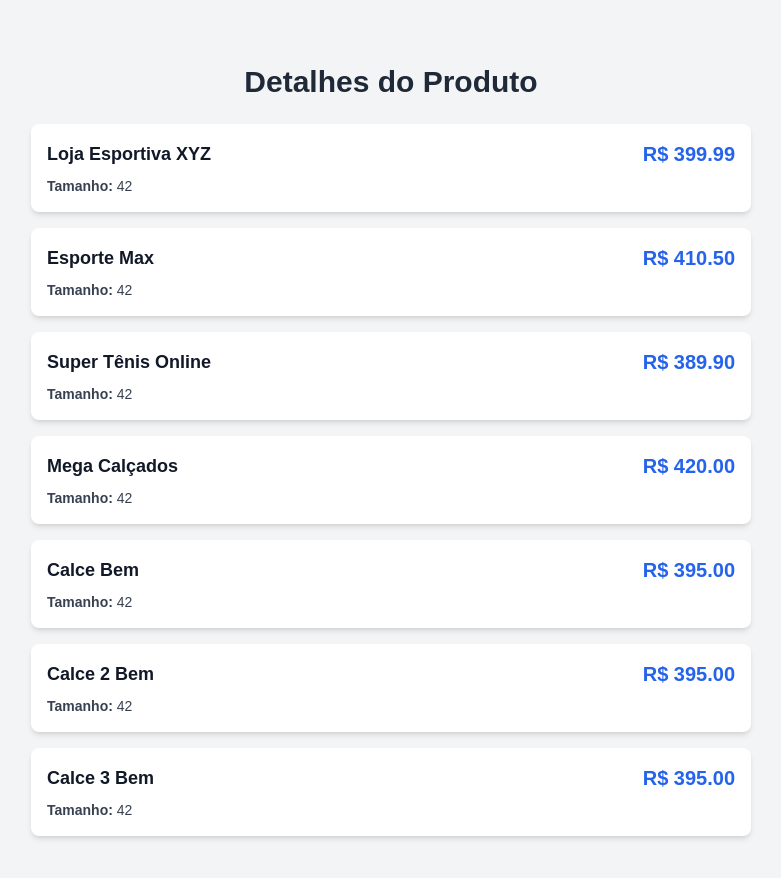
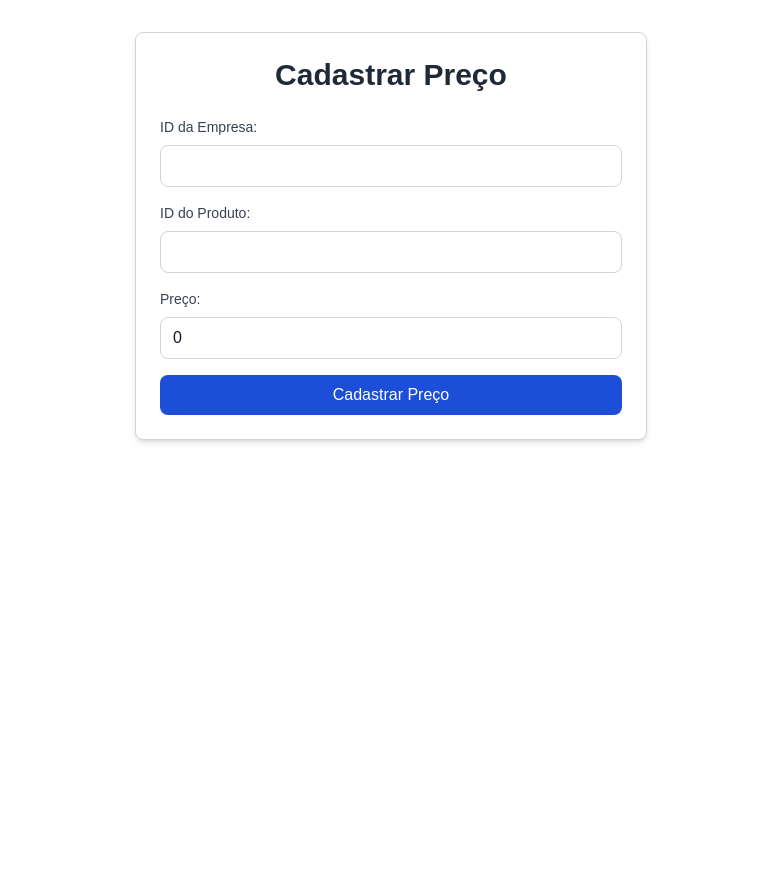
Before and after one commit to divinomarciok/frontend_leilao_project, a Next.js app: page /products/addPrice in a window 1280 px wide. Shown: the top 878 px of the page, without its empty margins (249-1030 px from the left). After the commit the page ends 800 px from the top, so only its background shows below. Built offline with nearby package versions, Linux system fonts and the light colour scheme.

Commit message:
Foi criado a tela para cadastrar os precos dos produtos vinculando a empresas

```diff
--- /dev/null
+++ b/app/components/addPrice.tsx
@@ -0,0 +1,114 @@
+"use client";
+
+import React, { useState } from "react";
+import Cookies from "js-cookie";
+
+const AddPrice = () => {
+  const [enterpriseId, setEnterpriseId] = useState("");
+  const [productId, setProductId] = useState("");
+  const [price, setPrice] = useState(0);
+  const [successMessage, setSuccessMessage] = useState<string | null>(null);
+  const [errorMessage, setErrorMessage] = useState<string | null>(null);
+
+  const handleSubmit = async (e: React.FormEvent) => {
+    e.preventDefault();
+
+    const newPrice = {
+      enterprise_id: Number(enterpriseId),
+      product_id: Number(productId),
+      price,
+    };
+
+    try {
+      const token = Cookies.get("authToken"); // Obtém o token do cookie
+
+      if (!token) {
+        throw new Error("Usuário não autenticado");
+      }
+
+      const myHeaders = new Headers();
+      myHeaders.append("Authorization", `Bearer ${token}`);
+      myHeaders.append("Content-Type", "application/json");
+
+      const requestOptions = {
+        method: "POST",
+        headers: myHeaders,
+        body: JSON.stringify(newPrice),
+      };
+
+      const response = await fetch("http://localhost:8000/addenterpriseproduct", requestOptions);
+
+      if (response.ok) {
+        setSuccessMessage("Preço cadastrado com sucesso!");
+        setEnterpriseId("");
+        setProductId("");
+        setPrice(0);
+        setErrorMessage(null);
+      } else {
+        setErrorMessage("Falha ao cadastrar o preço. Tente novamente.");
+        setSuccessMessage(null);
+      }
+    } catch (error) {
+      console.error("Erro ao cadastrar preço", error);
+      setErrorMessage("Erro ao conectar ao servidor. Tente novamente.");
+      setSuccessMessage(null);
+    }
+  };
+
+  return (
+    <div className="max-w-lg mx-auto p-6 bg-white border border-gray-300 rounded-lg shadow-md mt-8">
+      <h2 className="text-3xl font-bold mb-6 text-center text-gray-800">Cadastrar Preço</h2>
+      <form onSubmit={handleSubmit}>
+        <div className="mb-4">
+          <label htmlFor="enterpriseId" className="block text-sm font-medium text-gray-700 mb-2">
+            ID da Empresa:
+          </label>
+          <input
+            type="text"
+            id="enterpriseId"
+            value={enterpriseId}
+            onChange={(e) => setEnterpriseId(e.target.value)}
+            required
+            className="w-full px-3 py-2 border border-gray-300 rounded-lg focus:outline-none focus:ring focus:border-blue-500 text-gray-900"
+          />
+        </div>
+        <div className="mb-4">
+          <label htmlFor="productId" className="block text-sm font-medium text-gray-700 mb-2">
+            ID do Produto:
+          </label>
+          <input
+            type="text"
+            id="productId"
+            value={productId}
+            onChange={(e) => setProductId(e.target.value)}
+            required
+            className="w-full px-3 py-2 border border-gray-300 rounded-lg focus:outline-none focus:ring focus:border-blue-500 text-gray-900"
+          />
+        </div>
+        <div className="mb-4">
+          <label htmlFor="price" className="block text-sm font-medium text-gray-700 mb-2">
+            Preço:
+          </label>
+          <input
+            type="number"
+            id="price"
+            value={price}
+            onChange={(e) => setPrice(Number(e.target.value))}
+            required
+            className="w-full px-3 py-2 border border-gray-300 rounded-lg focus:outline-none focus:ring focus:border-blue-500 text-gray-900"
+          />
+        </div>
+        {successMessage && <p className="text-center text-green-600 mb-4">{successMessage}</p>}
+        {errorMessage && <p className="text-center text-red-600 mb-4">{errorMessage}</p>}
+        <button
+          type="submit"
+          className="w-full bg-blue-700 text-white py-2 px-4 rounded-lg hover:bg-blue-800 transition duration-200"
+        >
+          Cadastrar Preço
+        </button>
+      </form>
+    </div>
+  );
+};
+
+export default AddPrice;
--- a/app/components/productDetails.tsx
+++ b/app/components/productDetails.tsx
@@ -2,7 +2,7 @@
 "use client";
 
 import React from "react";
-
+import { useRouter } from "next/navigation";
 type ProductDetail = {
   empresa: string;
   preco: number;
@@ -10,9 +10,18 @@ type ProductDetail = {
 };
 
 const ProductDetails = ({ productDetails }: { productDetails: ProductDetail[] }) => {
+  const router = useRouter();
+
   return (
     <div className="max-w-3xl mx-auto p-6">
-      <h2 className="text-3xl font-bold mb-6 text-center text-gray-800">Detalhes do Produto</h2>
+      <div className="flex justify-between items-center mb-6">
+        <h2 className="text-3xl font-bold text-gray-800">Detalhes do Produto</h2>
+        <button className="bg-blue-700 text-white py-2 px-4 rounded-lg hover:bg-blue-800 transition duration-200"
+         onClick={() => router.push("/products/addPrice")}>
+
+          Cadastrar Preço
+        </button>
+      </div>
       <ul className="space-y-4">
         {productDetails.map((detail, index) => (
           <li
--- /dev/null
+++ b/app/products/addPrice/page.tsx
@@ -0,0 +1,14 @@
+// app/price/add/page.tsx
+"use client";
+
+import AddPrice from "../../components/addPrice";
+
+const AddPricePage = () => {
+  return (
+    <div>
+      <AddPrice />
+    </div>
+  );
+};
+
+export default AddPricePage;
```
